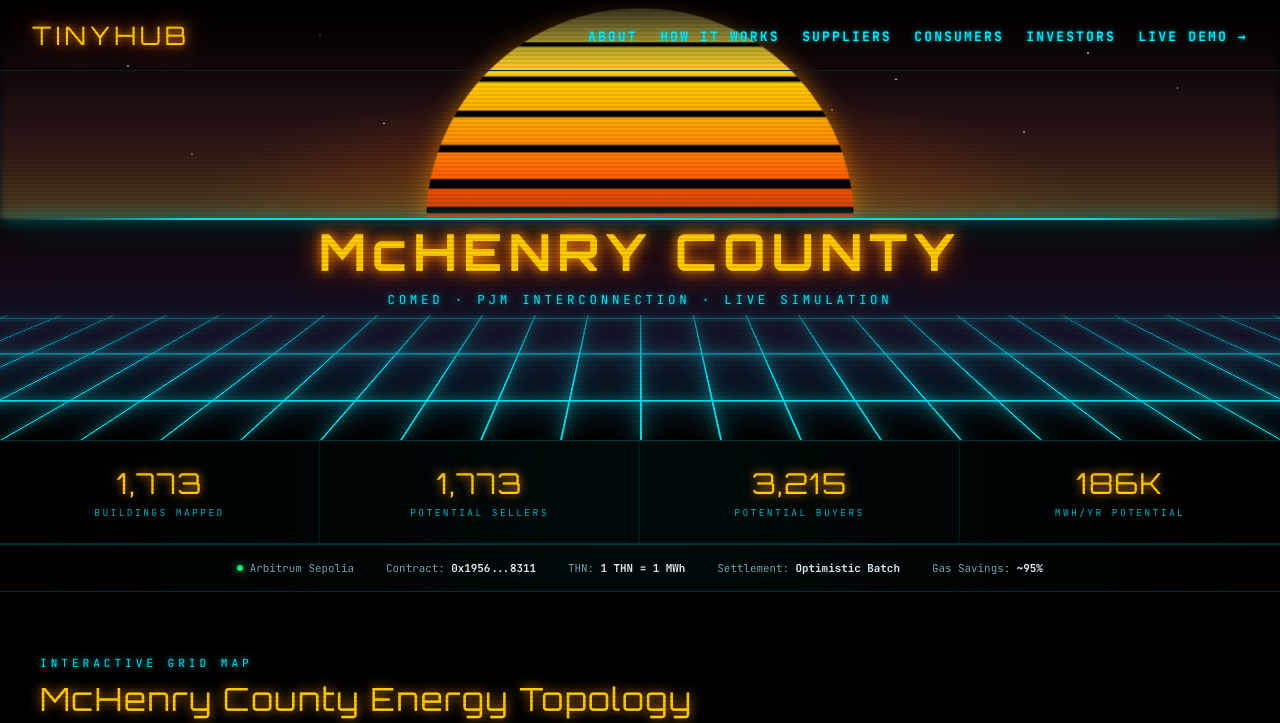
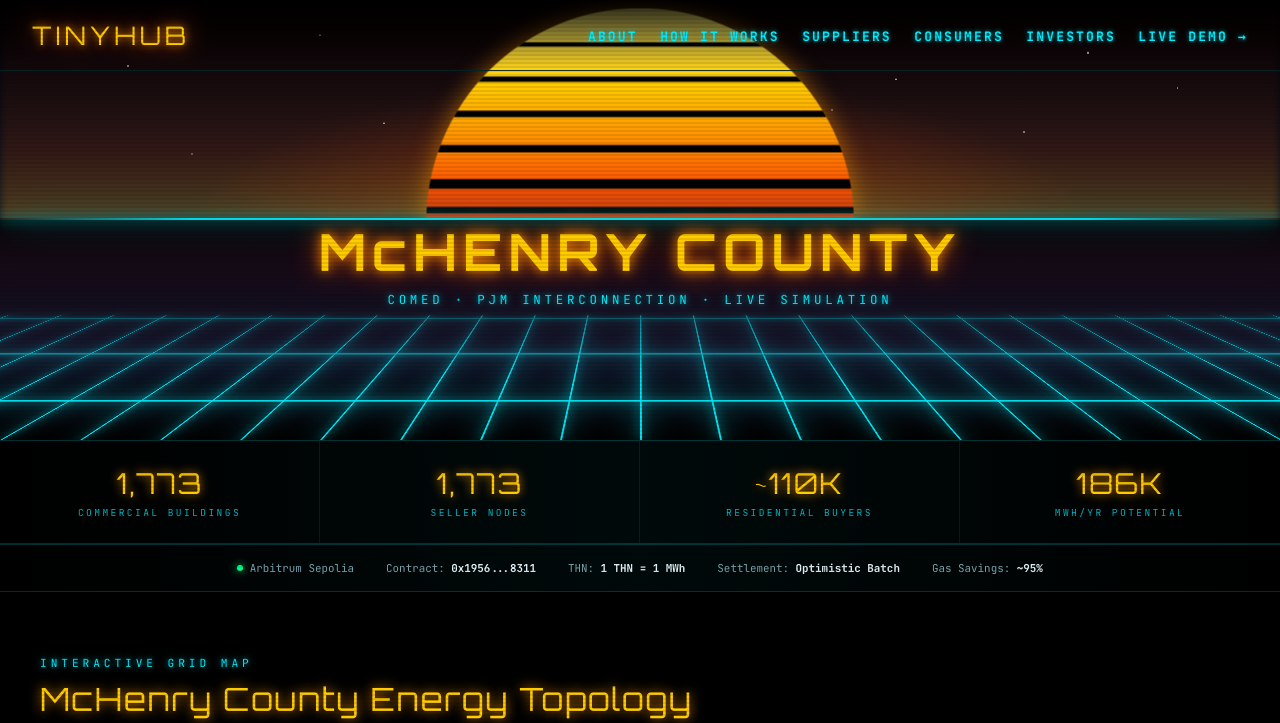
Before and after one commit to Him-69-Her/baseball-pitch-prediction, a Flask app: page /mchenry in a window 1280 px wide. Shown: the top 723 px of the page. Run offline with Flask 3, Linux system fonts and the light colour scheme; some libraries are stand-ins or nearby versions.

Commit message:
All buildings are buyers and sellers, residential count as stat

```diff
--- a/templates/mchenry.html
+++ b/templates/mchenry.html
@@ -496,9 +496,9 @@
 
 <!-- STATS -->
 <div class="stats">
-  <div class="stat"><div class="stat-num" id="stat-buildings">4,812</div><div class="stat-label">Buildings Mapped</div></div>
-  <div class="stat"><div class="stat-num" id="stat-sellers">2,847</div><div class="stat-label">Potential Sellers</div></div>
-  <div class="stat"><div class="stat-num" id="stat-buyers">3,215</div><div class="stat-label">Potential Buyers</div></div>
+  <div class="stat"><div class="stat-num" id="stat-buildings">—</div><div class="stat-label">Commercial Buildings</div></div>
+  <div class="stat"><div class="stat-num" id="stat-sellers">—</div><div class="stat-label">Seller Nodes</div></div>
+  <div class="stat"><div class="stat-num" id="stat-buyers">~110K</div><div class="stat-label">Residential Buyers</div></div>
   <div class="stat"><div class="stat-num" id="stat-mwh">186K</div><div class="stat-label">MWh/YR Potential</div></div>
 </div>
 
```
